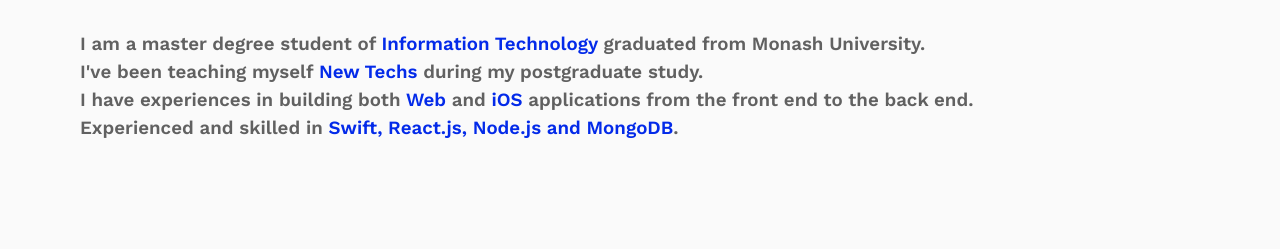
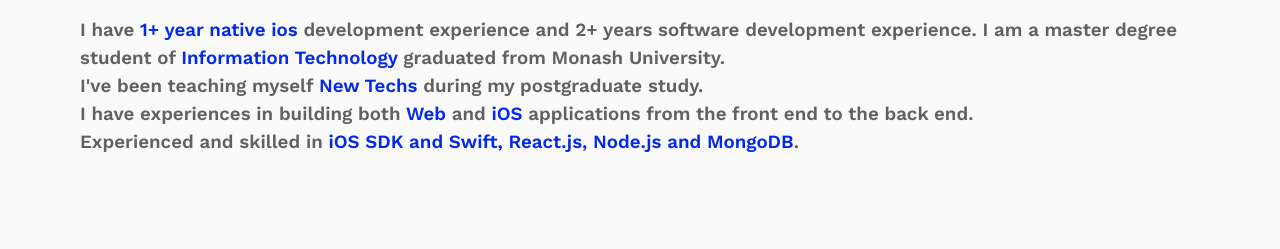
Before and after one commit to DechengMa/Portfolio, a plain HTML site: page index.html in a window 1280 px wide. Shown: the part 369-618 px from the top of the page. Drawn offline with nearby package versions, Linux system fonts and the light colour scheme.

Commit message:
change some texts

```diff
--- a/index.html
+++ b/index.html
@@ -52,14 +52,15 @@
 					</h1>
 
 					<h3 style="margin-top: 20px">
-						I am a master degree student of
-						<span>Information Technology</span> graduated from Monash
+						I have <span>1+ year native ios</span> development experience and 2+
+						years software development experience. I am a master degree student
+						of <span>Information Technology</span> graduated from Monash
 						University. <br />I've been teaching myself
 						<span>New Techs</span> during my postgraduate study. <br />I have
 						experiences in building both <span>Web</span> and
 						<span>iOS</span> applications from the front end to the back end.
 						<br />Experienced and skilled in
-						<span>Swift, React.js, Node.js and MongoDB</span>.
+						<span>iOS SDK and Swift, React.js, Node.js and MongoDB</span>.
 						<br />
 					</h3>
 				</div>
```
